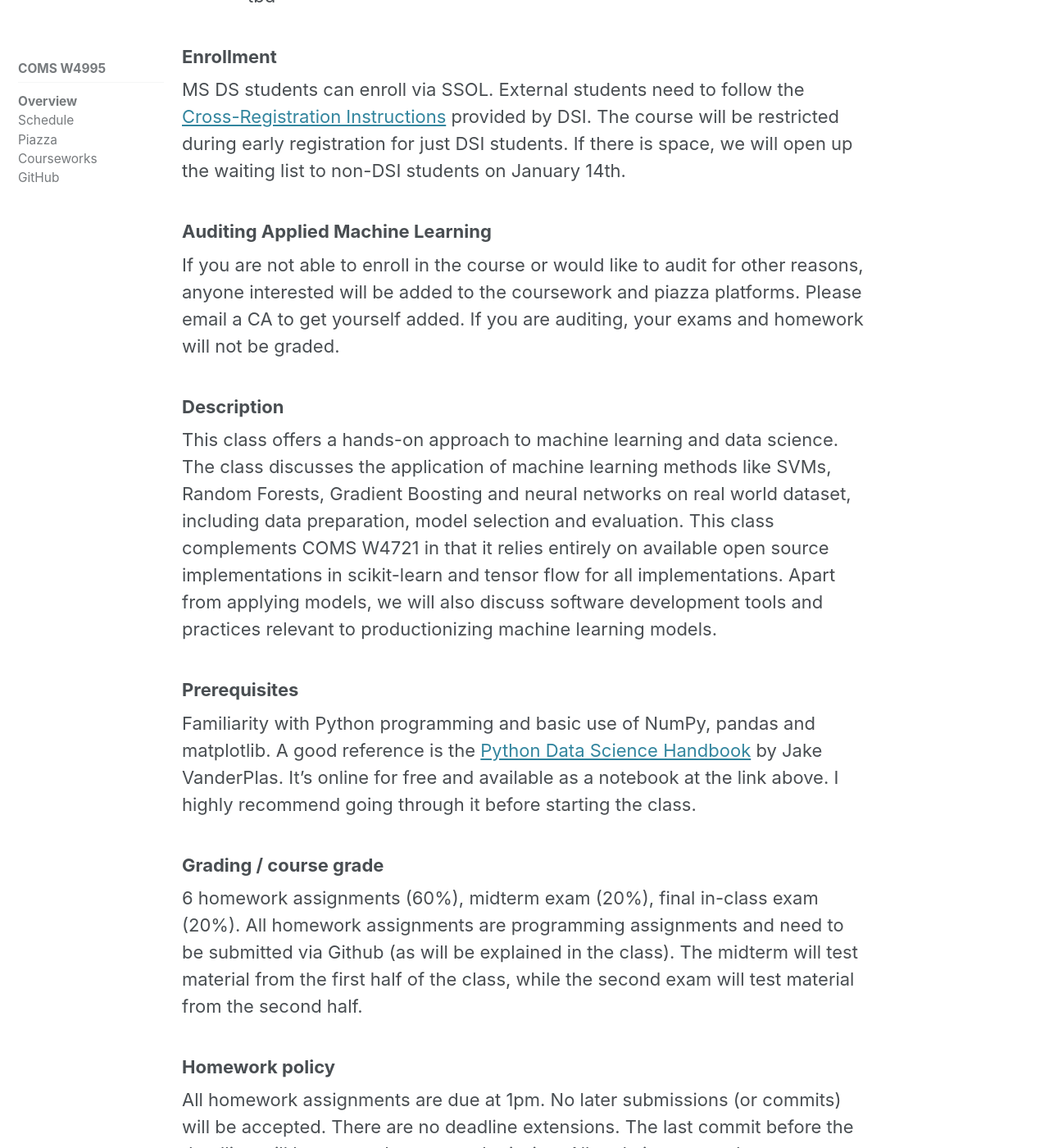
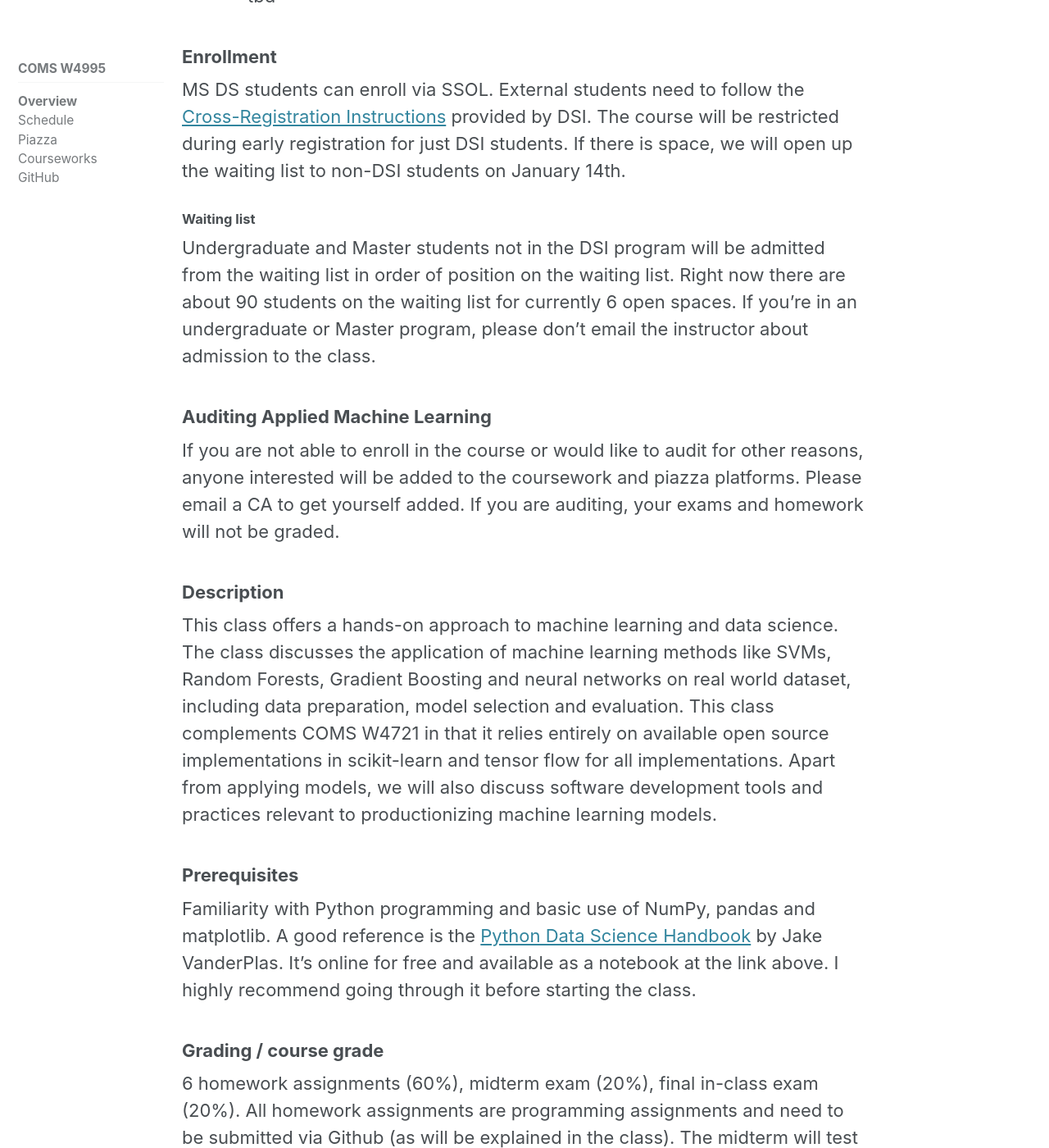
Before and after one commit to amueller/columbia-website, a Jekyll site: the page built from _comsw4995s20/home.md, in a window 1280 px wide and 1400 px high, scrolled down 460 px. Shown: the whole window at 82% size. Built offline with Jekyll 4.4.1, drawn with Linux system fonts in a browser that asks for light colours; cached includes are drawn as plain includes; nearby versions of some CDN libraries.

Commit message:
add anchors everywhere, add waiting list statement

```diff
--- a/_comsw4995s20/home.md
+++ b/_comsw4995s20/home.md
@@ -19,6 +19,14 @@ Cross-Registration Instructions</a> provided by DSI.
 The course will be restricted during early registration for just DSI students.
 If there is space, we will open up the waiting list to non-DSI students on
 January 14th.
+
+#### Waiting list
+Undergraduate and Master students not in the DSI program will be admitted from
+the waiting list in order of position on the waiting list. Right now there are
+about 90 students on the waiting list for currently 6 open spaces. If you're in
+an undergraduate or Master program, please don't email the instructor about
+admission to the class.
+
 
 ### Auditing Applied Machine Learning
 If you are not able to enroll in the course or would like to audit for other
--- /dev/null
+++ b/_includes/anchor_headings.html
@@ -0,0 +1,105 @@
+{% capture headingsWorkspace %}
+  {% comment %}
+    Version 1.0.4
+      https://github.com/allejo/jekyll-anchor-headings
+
+    "Be the pull request you wish to see in the world." ~Ben Balter
+
+    Usage:
+      {% include anchor_headings.html html=content %}
+
+    Parameters:
+      * html          (string) - the HTML of compiled markdown generated by kramdown in Jekyll
+
+    Optional Parameters:
+      * beforeHeading (bool)   : false  - Set to true if the anchor should be placed _before_ the heading's content
+      * anchorAttrs   (string) :  ''    - Any custom HTML attributes that will be added to the `<a>` tag; you may NOT use `href`, `class` or `title`
+      * anchorBody    (string) :  ''    - The content that will be placed inside the anchor; the `%heading%` placeholder is available
+      * anchorClass   (string) :  ''    - The class(es) that will be used for each anchor. Separate multiple classes with a space
+      * anchorTitle   (string) :  ''    - The `title` attribute that will be used for anchors
+      * h_min         (int)    :  1     - The minimum header level to build an anchor for; any header lower than this value will be ignored
+      * h_max         (int)    :  6     - The maximum header level to build an anchor for; any header greater than this value will be ignored
+      * bodyPrefix    (string) :  ''    - Anything that should be inserted inside of the heading tag _before_ its anchor and content
+      * bodySuffix    (string) :  ''    - Anything that should be inserted inside of the heading tag _after_ its anchor and content
+
+    Output:
+      The original HTML with the addition of anchors inside of all of the h1-h6 headings.
+  {% endcomment %}
+
+  {% assign minHeader = include.h_min | default: 1 %}
+  {% assign maxHeader = include.h_max | default: 6 %}
+  {% assign beforeHeading = include.beforeHeading %}
+  {% assign nodes = include.html | split: '<h' %}
+
+  {% capture edited_headings %}{% endcapture %}
+
+  {% for _node in nodes %}
+    {% capture node %}{{ _node | strip }}{% endcapture %}
+
+    {% if node == "" %}
+      {% continue %}
+    {% endif %}
+
+    {% assign nextChar = node | replace: '"', '' | strip | slice: 0, 1 %}
+    {% assign headerLevel = nextChar | times: 1 %}
+
+    <!-- If the level is cast to 0, it means it's not a h1-h6 tag, so let's try to fix it -->
+    {% if headerLevel == 0 %}
+      {% if nextChar != '<' and nextChar != '' %}
+        {% capture node %}<h{{ node }}{% endcapture %}
+      {% endif %}
+
+      {% capture edited_headings %}{{ edited_headings }}{{ node }}{% endcapture %}
+      {% continue %}
+    {% endif %}
+
+    {% assign _workspace = node | split: '</h' %}
+    {% assign _idWorkspace = _workspace[0] | split: 'id="' %}
+    {% assign _idWorkspace = _idWorkspace[1] | split: '"' %}
+    {% assign html_id = _idWorkspace[0] %}
+
+    {% capture _hAttrToStrip %}{{ _workspace[0] | split: '>' | first }}>{% endcapture %}
+    {% assign header = _workspace[0] | replace: _hAttrToStrip, '' %}
+
+    <!-- Build the anchor to inject for our heading -->
+    {% capture anchor %}{% endcapture %}
+
+    {% if html_id and headerLevel >= minHeader and headerLevel <= maxHeader %}
+      {% capture anchor %}href="#{{ html_id }}"{% endcapture %}
+
+      {% if include.anchorClass %}
+        {% capture anchor %}{{ anchor }} class="{{ include.anchorClass }}"{% endcapture %}
+      {% endif %}
+
+      {% if include.anchorTitle %}
+        {% capture anchor %}{{ anchor }} title="{{ include.anchorTitle | replace: '%heading%', header }}"{% endcapture %}
+      {% endif %}
+
+      {% if include.anchorAttrs %}
+        {% capture anchor %}{{ anchor }} {{ include.anchorAttrs }}{% endcapture %}
+      {% endif %}
+
+      {% capture anchor %}<a {{ anchor }}>{{ include.anchorBody | replace: '%heading%', header | default: '' }}</a>{% endcapture %}
+
+      <!-- In order to prevent adding extra space after a heading, we'll let the 'anchor' value contain it -->
+      {% if beforeHeading %}
+        {% capture anchor %}{{ anchor }} {% endcapture %}
+      {% else %}
+        {% capture anchor %} {{ anchor }}{% endcapture %}
+      {% endif %}
+    {% endif %}
+
+    {% capture new_heading %}
+      <h{{ _hAttrToStrip }}
+        {{ include.bodyPrefix }}
+        {% if beforeHeading %}
+          {{ anchor }}{{ header }}
+        {% else %}
+          {{ header }}{{ anchor }}
+        {% endif %}
+        {{ include.bodySuffix }}
+      </h{{ _workspace | last }}
+    {% endcapture %}
+    {% capture edited_headings %}{{ edited_headings }}{{ new_heading }}{% endcapture %}
+  {% endfor %}
+{% endcapture %}{% assign headingsWorkspace = '' %}{{ edited_headings | strip }}
--- a/_layouts/default.html
+++ b/_layouts/default.html
@@ -20,7 +20,7 @@
     {% include_cached masthead.html %}
 
     <div class="initial-content">
-      {{ content }}
+        {% include anchor_headings.html html=content anchorBody="#" anchorClass="anchor" %}
     </div>
 
     {% if site.search == true %}
--- a/_layouts/schedule.html
+++ b/_layouts/schedule.html
@@ -42,7 +42,7 @@ layout: default
             </nav>
           </aside>
         {% endif %}
-        {{ content }}
+        {% include anchor_headings.html html=content %}
         {% if page.link %}<div><a href="{{ page.link }}" class="btn btn--primary">{{ site.data.ui-text[site.locale].ext_link_label | default: "Direct Link" }}</a></div>{% endif %}
       </section>
 
--- a/assets/css/main.scss
+++ b/assets/css/main.scss
@@ -7,3 +7,17 @@ $right-sidebar-width          : 200px !default;
 
 @import "minimal-mistakes/skins/{{ site.minimal_mistakes_skin | default: 'default' }}"; // skin
 @import "minimal-mistakes"; // main partials
+
+.anchor {
+  visibility: hidden;
+  color: #dfe2e5;
+}
+
+h1:hover .anchor,
+h2:hover .anchor,
+h3:hover .anchor,
+h4:hover .anchor,
+h5:hover .anchor,
+h6:hover .anchor {
+  visibility: visible;
+}
```
Also changed, not shown: _layouts/lectures.html (deleted, +0 -92 lines), _pages/projects.md (+8 -7 lines).
